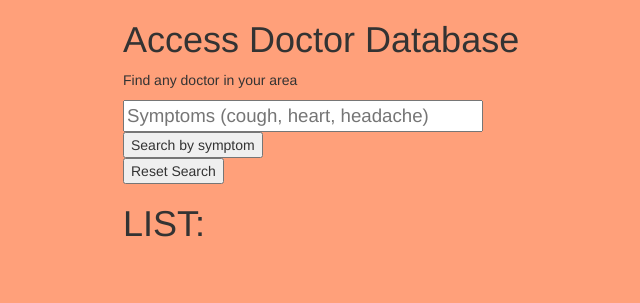
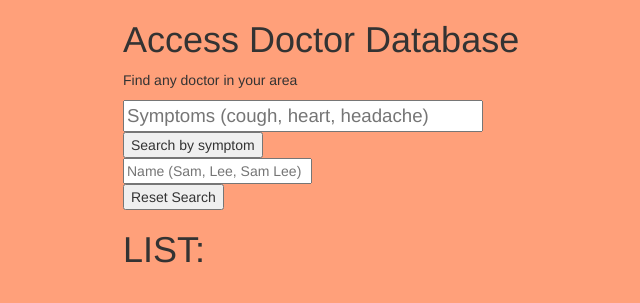
Before and after one commit to NickoDelaCruz/DoctorLookup, a website built with webpack: page src/index.html in a window 1280 px wide. Shown: the whole page, without its empty margins (317-957 px from the left). Built offline with nearby package versions, Linux system fonts and the light colour scheme.

Commit message:
add placeholder for name-search

```diff
--- a/src/index.html
+++ b/src/index.html
@@ -12,7 +12,7 @@
       <button type="submit" id="symptom-button" name="symptom-button">Search by symptom</button>
     </form>
       <form class="searchByName" method="post">
-
+        <input name="name" id="name" placeholder="Name (Sam, Lee, Sam Lee)">
       </form>
   </div>
 
```
